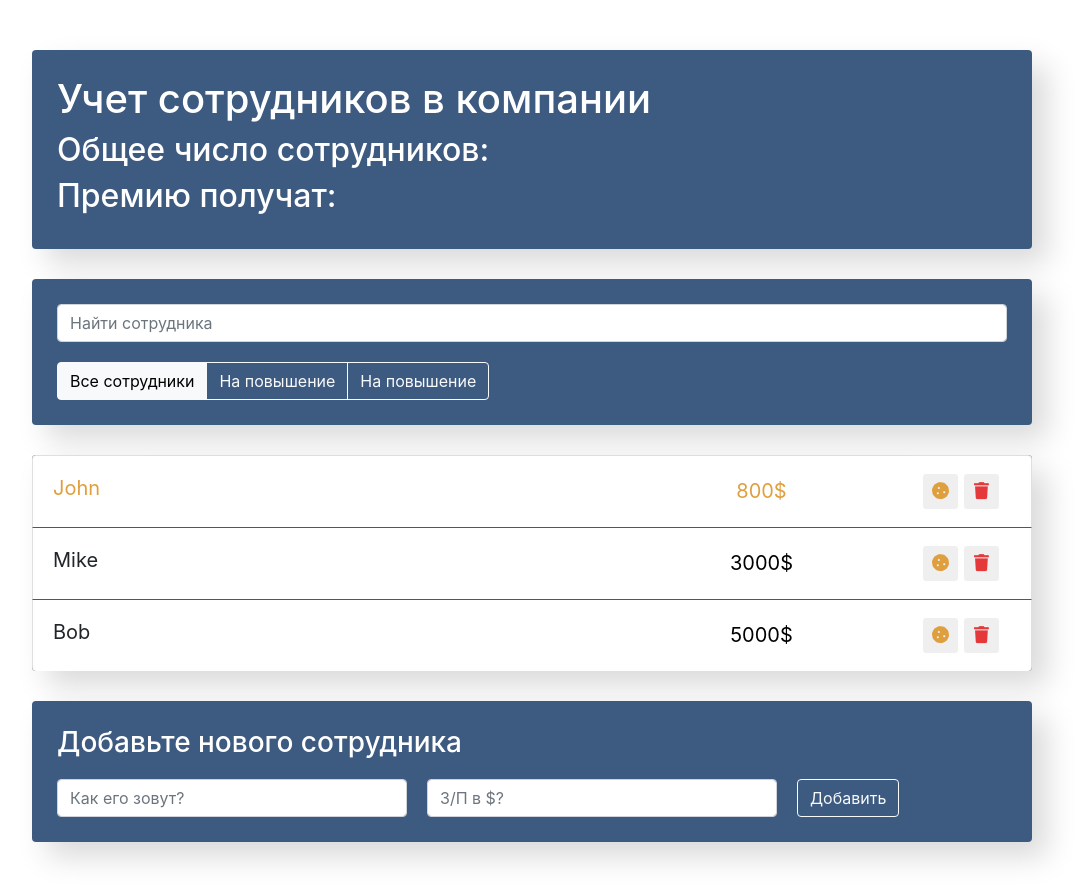
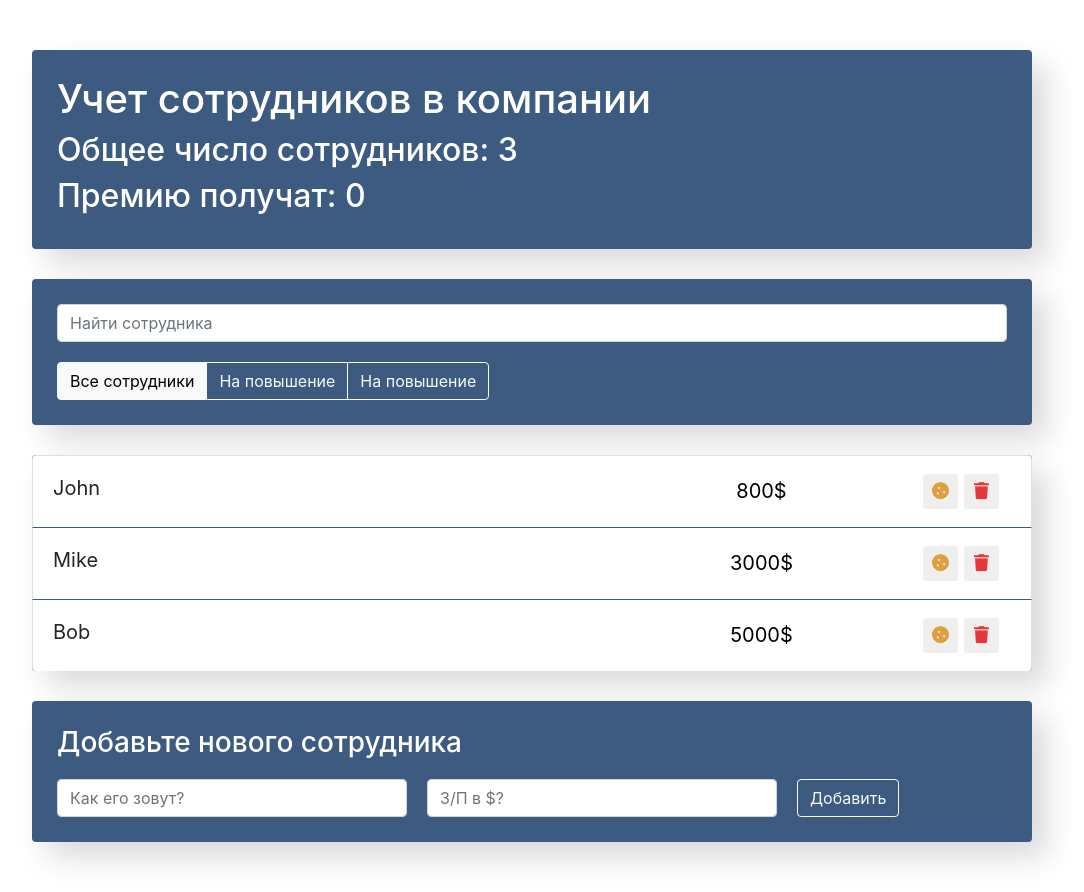
Before and after one commit to riabinkovihor/first-react-app, a React (Create React App) app: page / in a window 1280 px wide. Shown: the whole page, without its empty margins (108-1192 px from the left). Built offline with nearby package versions, Linux system fonts and the light colour scheme.

Commit message:
lesson 136

```diff
--- a/src/components/app-info/app-info.jsx
+++ b/src/components/app-info/app-info.jsx
@@ -1,11 +1,11 @@
 import './app-info.css'
 
-const AppInfo = () => {
+const AppInfo = ({increased,employees}) => {
     return (
         <div className="app-info">
         <h1>Учет сотрудников в компании</h1>
-        <h2>Общее число сотрудников:</h2>
-        <h2>Премию получат:</h2>
+        <h2>Общее число сотрудников: {employees}</h2>
+        <h2>Премию получат: {increased}</h2>
     </div>
     )
 }
--- a/src/components/app/app.jsx
+++ b/src/components/app/app.jsx
@@ -1,3 +1,5 @@
+import {Component} from "react"
+
 import AppInfo from '../app-info/app-info'
 import SearchPanel from '../search-panel/search-panel'
 import AppFilter from '../app-filter/app-filter'
@@ -6,27 +8,86 @@ import EmployeesAddForm from '../employees-add-form/employees-add-form'
 
 import './app.css'
 
-function App() {
+class App extends Component {
+    constructor(props) {
+        super(props)
+        this.state = {
+            data:[
+                {name: 'John', salary: 800, id:1, increase: false,rise:false},
+                {name: 'Mike', salary: 3000,id: 2,increase: false,rise:false},
+                {name: 'Bob', salary: 5000,id:3,increase: false,rise:false},
+            ]
+        }
+        this.maxId = 4
+    }
 
-    const data = [
-        {name: 'John', salary: 800, id:1, increase: true},
-        {name: 'Mike', salary: 3000,id: 2},
-        {name: 'Bob', salary: 5000,id:3},
-    ]
+    deleteItem = (id) => {
+        this.setState(({data})=>{
+            return {
+                data: data.filter(item=>item.id !==id)
+            }
+        })
+    }
+
+    addItem = (employee) => {
+        this.setState(({data})=>{
+            return {
+                data: [
+                    ...data,
+                    {
+                        ...employee,
+                        id:this.maxId++,
+                        increase: false,
+                        rise: false
+                    }
+                ],
+            }
+        })
+    }
+
+    onToggleProp = (id,prop) => {
+        this.setState(({data})=>({
+            data: data.map(item=>{
+                return item.id === id
+                    ? {...item,[prop]: !item[prop]}
+                    : item
+            })
+        }))
+    }
+    // onToggleRise = (id) => {
+    //     this.onToggleProp(id,'rise')
+    // }
+    //
+    // onToggleIncrease = (id) => {
+    //     this.onToggleProp(id,'increase')
+    // }
+
+
+    render() {
+        const {data} = this.state
+
+        const employees = data.length
+        const increased = data.filter(item => item.increase).length
 
         return (
             <div className="app">
-            <AppInfo/>
+                <AppInfo employees={employees} increased={increased}/>
 
                 <div className="search-panel">
                     <SearchPanel/>
                     <AppFilter></AppFilter>
                 </div>
 
-            <EmployeesList data={data}/>
-            <EmployeesAddForm/>
+                <EmployeesList
+                    data={data}
+                    onDelete={this.deleteItem}
+                    onToggleProp={this.onToggleProp}
+                />
+                <EmployeesAddForm onAdd={this.addItem}/>
             </div>
         )
     }
+}
+
 
 export default App
--- a/src/components/employees-add-form/employees-add-form.jsx
+++ b/src/components/employees-add-form/employees-add-form.jsx
@@ -1,6 +1,34 @@
+import {Component} from 'react'
 import './employees-add-form.css';
 
-const EmployeesAddForm = () => {
+class EmployeesAddForm extends Component {
+    constructor (props) {
+        super(props)
+        this.state = {
+            name: '',
+            salary: ''
+        }
+    }
+
+    onChangeValue = (e) => {
+        this.setState({
+            [e.target.name]: e.target.value
+        })
+    }
+
+    onAddEmployee = (e) => {
+        if (this.state.name.length < 3 || !this.state.salary) return
+        this.props.onAdd({
+            ...this.state
+        })
+        this.setState({
+            name:'',
+            salary: ''
+        })
+    }
+
+    render() {
+        const {name,salary} = this.state
         return (
             <div className="app-add-form">
                 <h3>Добавьте нового сотрудника</h3>
@@ -8,16 +36,27 @@ const EmployeesAddForm = () => {
                     className="add-form d-flex">
                     <input type="text"
                            className="form-control new-post-label"
-                       placeholder="Как его зовут?" />
+                           placeholder="Как его зовут?"
+                           name={'name'}
+                           onChange={(e)=>{this.setState({name:e.target.value})}}
+                           value={name}
+                    />
                     <input type="number"
                            className="form-control new-post-label"
-                       placeholder="З/П в $?" />
+                           placeholder="З/П в $?"
+                           name={'salary'}
+                           onChange={this.onChangeValue}
+                           value={salary}
+                    />
 
-                <button type="submit"
+                    <button type="button"
+                            onClick={this.onAddEmployee}
                             className="btn btn-outline-light">Добавить</button>
                 </form>
             </div>
         )
     }
+}
+
 
 export default EmployeesAddForm;
--- a/src/components/employees-list-item/employees-list-item.jsx
+++ b/src/components/employees-list-item/employees-list-item.jsx
@@ -1,32 +1,16 @@
-import {Component} from 'react'
 import './employees-list-item.css'
 
 
-class EmployeesListItem extends Component {
+ const EmployeesListItem = (props) => {
 
-    constructor(props){
-        super(props)
-        this.state = {
-            increase: props.increase,
-            like: false
-        }
-    }
-
-    onIncrease = () => {
-        this.setState(({increase})=>({
-            increase: !increase
-        }))
-    }
-
-    onLike = () =>  {
-        this.setState(({like})=>({
-            like: !like
-        }))
-    }
-
-    render () {
-        const {name, salary} = this.props
-        const {increase,like} = this.state
+    const {
+        name,
+        salary,
+        increase,
+        rise,
+        onDelete,
+        onToggleProp
+    } = props
 
     const classNames = () => {
         let classes = 'list-group-item d-flex justify-content-between'
@@ -34,7 +18,7 @@ class EmployeesListItem extends Component {
             classes += ' increase'
         }
 
-            if( like) {
+        if( rise) {
             classes += ' like'
         }
         return classes
@@ -43,19 +27,22 @@ class EmployeesListItem extends Component {
 
     return (
         <li  className={classNames()} >
-                <span onClick={this.onLike} className="list-group-item-label">{name}</span>
+            <span onClick={onToggleProp} data-toggle={'rise'} className="list-group-item-label">{name}</span>
             <input type="text" className="list-group-item-input" defaultValue={salary + '$'}/>
             <div className='d-flex justify-content-center align-items-center'>
                 <button type="button"
                         className="btn-cookie btn-sm"
-                            onClick={this.onIncrease}
+                        onClick={onToggleProp}
+                        data-toggle={'increase'}
                 >
 
                     <i className="fas fa-cookie"></i>
                 </button>
 
                 <button type="button"
-                            className="btn-trash btn-sm ">
+                        className="btn-trash btn-sm "
+                        onClick={onDelete}
+                >
                     <i className="fas fa-trash"></i>
                 </button>
                 <i className="fas fa-star"></i>
@@ -63,7 +50,4 @@ class EmployeesListItem extends Component {
         </li>
     )
 }
-
-
-}
 export default EmployeesListItem
--- a/src/components/employees-list/employees-list.jsx
+++ b/src/components/employees-list/employees-list.jsx
@@ -2,11 +2,17 @@ import EmployeesListItem from "../employees-list-item/employees-list-item";
 
 import './employees-list.css';
 
-const EmployeesList = ({data}) => {
+const EmployeesList = ({data,onDelete,onToggleProp}) => {
 
     const elements = data.map(({id,...itemProps}) => {
         return (
-            <EmployeesListItem key={id} {...itemProps}/>
+            <EmployeesListItem
+                key={id}
+                {...itemProps}
+                onDelete={()=> onDelete(id)}
+                onToggleProp={(e)=>{
+                    onToggleProp(id,e.currentTarget.getAttribute('data-toggle'))}}
+            />
         )
     })
 
```
Lines whose indentation alone changed are shown as unchanged.
